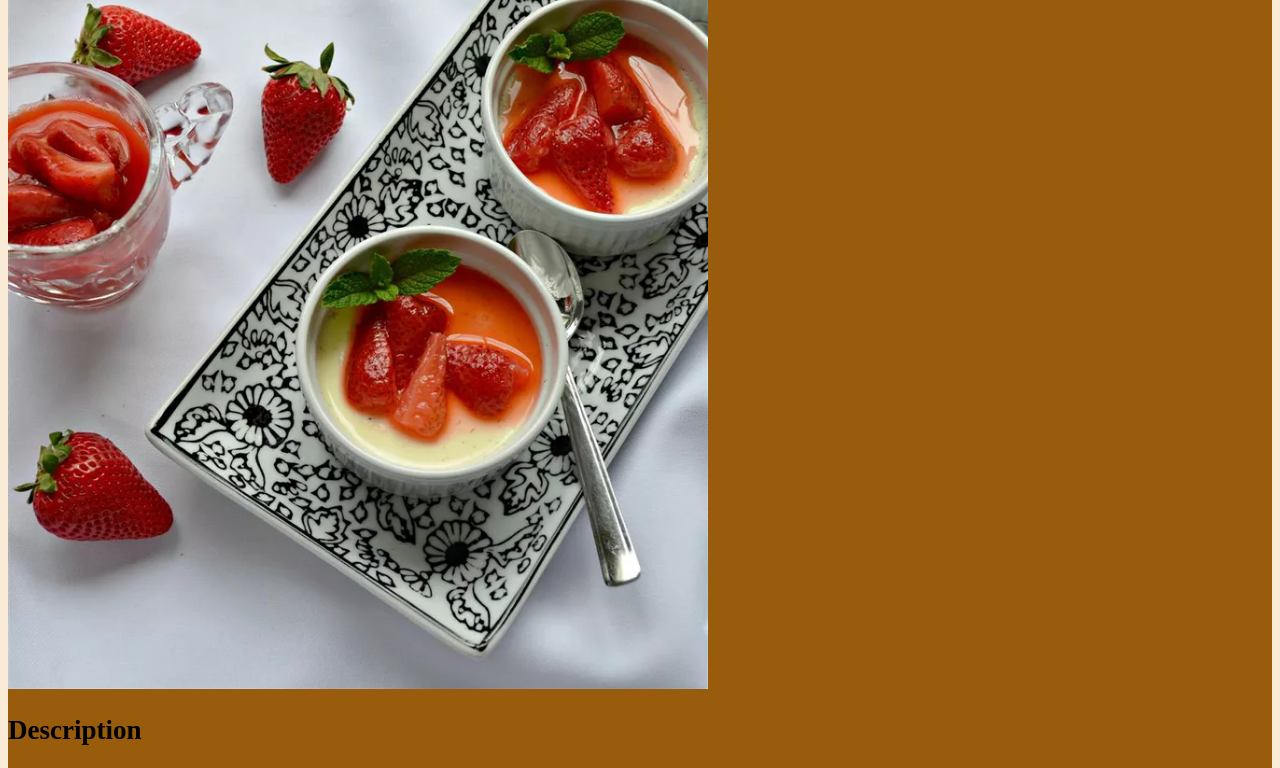
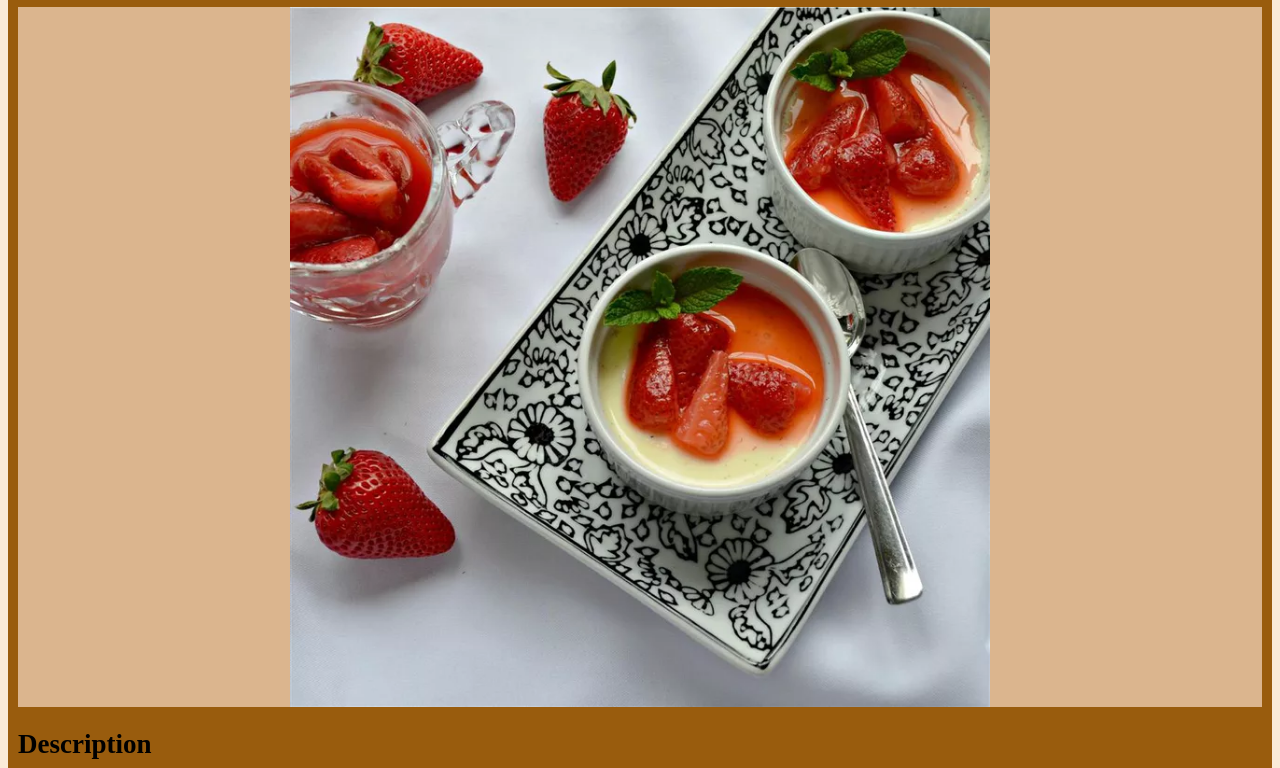
Before and after one commit to Nikhil-Madhusudhanan-25/odin-recipes, a plain HTML site: page recipes/white-chocolate-panna.html in a window 1280 px wide. Shown: the part 91-859 px from the top of the page. Drawn offline with Linux system fonts and the light colour scheme.

Commit message:
Add container to images in recipe pages and add CSS

```diff
--- a/recipes/white-chocolate-panna.html
+++ b/recipes/white-chocolate-panna.html
@@ -10,7 +10,9 @@
 <body>
     <div class="container">
         <h1>White Chocolate Panna Cotta with Stewed Strawberries</h1>
-        <img src="../images/white-chocolate-panna.webp" alt="Delicious White Chocolate Panna Cotta with Stewed Strawberries">
+        <div class="image-container">
+            <img src="../images/white-chocolate-panna.webp" alt="Delicious White Chocolate Panna Cotta with Stewed Strawberries">
+        </div>
         <h2>Description</h2>
         <p>Gluten-free, wheat-free, soy-free, egg-free, and nut-free dessert.</p>
         <h2>Ingredients</h2>
--- a/styles/recipe-style.css
+++ b/styles/recipe-style.css
@@ -3,6 +3,7 @@ body{
 }
 .container{
     background-color: rgb(153, 92, 13);
+    padding: 10px;
 }
 p, ul, ol{
     font-size: 25px;
@@ -13,6 +14,11 @@ h1{
 img{
     width: 700px;
     height: auto;
+    display: block;
+    margin: 0px auto;
+}
+.image-container{
+    background-color: rgb(219, 181, 142);
 }
 h2{
     font-size: 27px;
```
Also changed, not shown: recipes/fudge-truffle-cheesecake.html (+3 -1 lines), recipes/triple-roll-chocolate-cake.html (+3 -1 lines).
